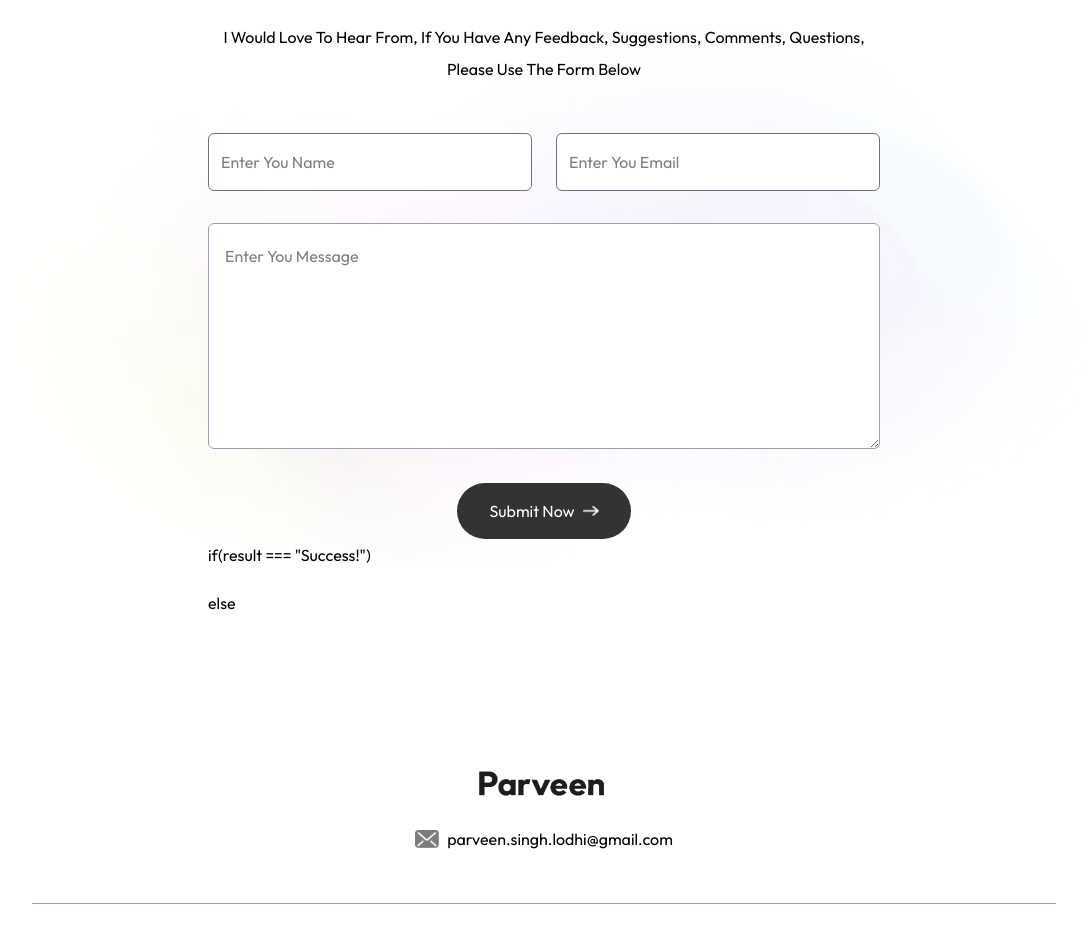
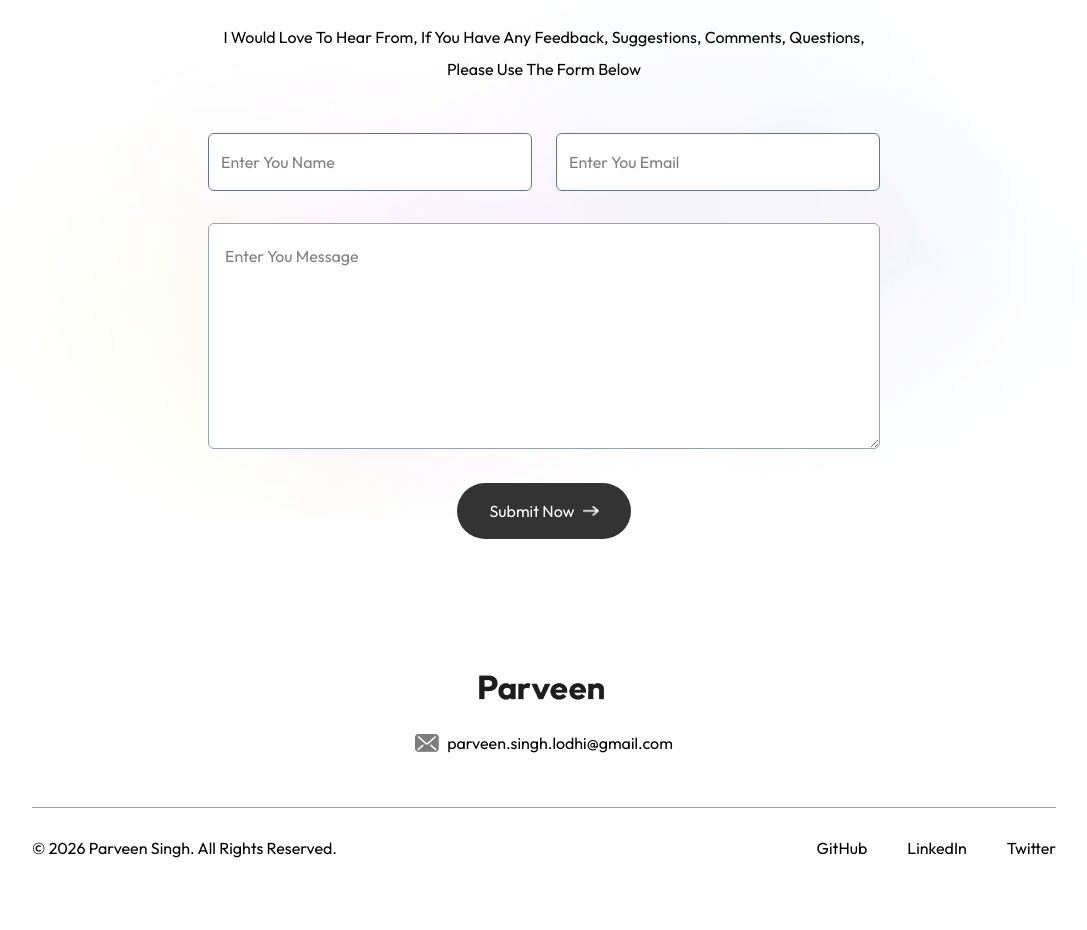
Before and after one commit to parveen-singh09/Portfolio, a Next.js app in the folder my-app/: page / in a window 1280 px wide. Shown: the part 3020-3950 px from the top of the page, without its empty margins (96-1183 px from the left). After the commit the page ends 3908 px from the top, so only its background shows below. Built offline with nearby package versions, Linux system fonts and the light colour scheme; a web font is replaced by a local one.

Commit message:
condition color  changes

```diff
--- a/my-app/app/components/Contact.jsx
+++ b/my-app/app/components/Contact.jsx
@@ -86,12 +86,11 @@ export const Contact = ({ isDarkMode, setIsDarkMode }) => {
           <Image alt='' src={isDarkMode ? assets.right_arrow_bold_dark : assets.right_arrow_white} className='w-4' />
         </motion.button>
 
-        if(result === "Success!"){
-          <p className='mt-4 text-green-500'>{result}</p>
-        }
-        else  {
-          <p className='mt-4 text-red-500'>{result}</p>
-        }
+        {result && (
+          result === "Success!"
+            ? <p className='mt-4 text-center text-green-500'>{result}</p>
+            : <p className='mt-4 text-center text-red-500'>{result}</p>
+        )}
       </motion.form>
     </motion.div>
   )
```
